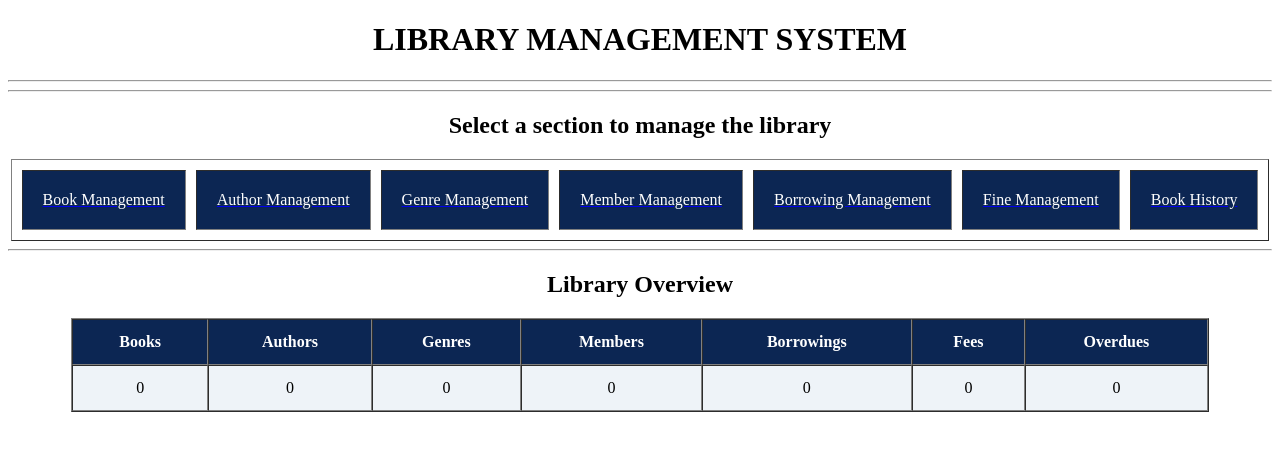
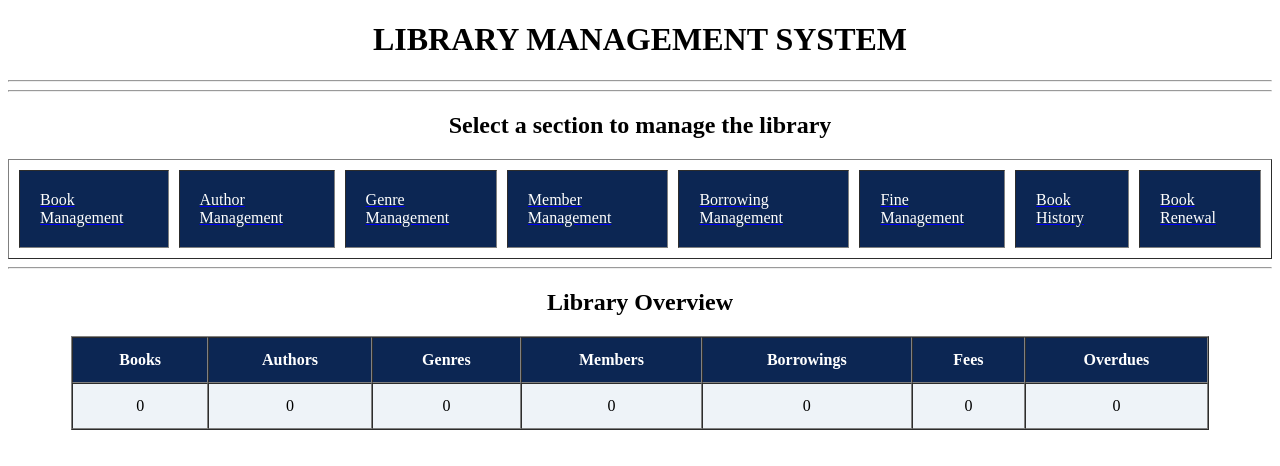
Before and after one commit to Nayana22552255/Nayana-PHP-works, a PHP site: page /index.php in a window 1280 px wide. Shown: the top 466 px of the page. Run offline with PHP 8.4, Linux system fonts and the light colour scheme; data that the repository does not hold is empty.

Commit message:
Added to library management

```diff
--- a/ui/library-management/index.php
+++ b/ui/library-management/index.php
@@ -380,6 +380,7 @@ if ($action === 'edit' && (isset($_GET['id']) || isset($_POST['id']))) {
             <td bgcolor="#0c2653"><a href="index.php?page=borrowings"><font color="#ffffff">Borrowing Management</font></a></td>
             <td bgcolor="#0c2653"><a href="index.php?page=fees"><font color="#ffffff">Fine Management</font></a></td>
             <td bgcolor="#0c2653"><a href="index.php?page=inventory"><font color="#ffffff">Book History</font></a></td>
+            <td bgcolor="#0c2653"><a href="Renewal.php"><font color="#ffffff">Book Renewal</font> </a></td>
         </tr>
     </table>
 
```
